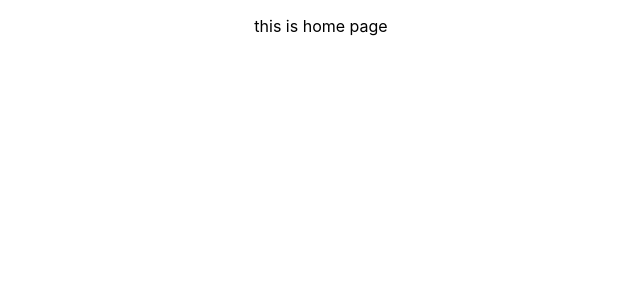
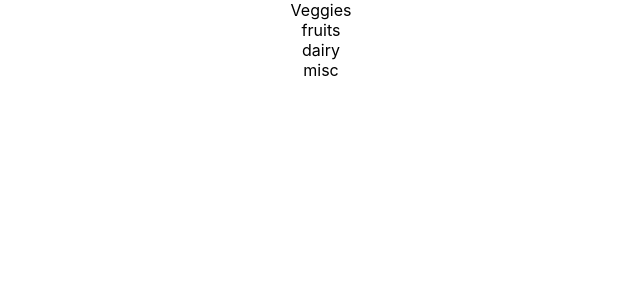
Before and after one commit to revanthkumaar/first-react-app-indegene, a React (Create React App) app: page / in a window 1280 px wide. Shown: the top 300 px of the page, without its empty margins (319-959 px from the left). Built offline with nearby package versions, Linux system fonts and the light colour scheme.

Commit message:
zxcads
asda

```diff
--- a/src/App.js
+++ b/src/App.js
@@ -1,7 +1,6 @@
 import logo from './logo.svg';
 import './App.css';
 import HomePage from './pages/home-page/home-page.component'
-
 function App() {
 
   return (
--- /dev/null
+++ b/src/components/directory/directory.component.js
@@ -0,0 +1,14 @@
+import React from 'react';
+import './directory.component.css'
+
+const Directory = () => {
+    return (
+      <div className="directory">
+        <div>Veggies</div>
+        <div>fruits</div>
+        <div>dairy</div>
+        <div>misc</div>
+      </div>
+    );
+}
+export default Directory;
--- a/src/pages/home-page/home-page.component.js
+++ b/src/pages/home-page/home-page.component.js
@@ -1,12 +1,13 @@
 import React from 'react';
 import './home-page.component.css'
+import Directory from "../../components/directory/directory.component";
 
 const HomePage = () => {
     return (
-        <div className="home-page">
-                <p>this is home page</p>
-        </div>
-    )
+      <div className="home-page">
+        <Directory />
+      </div>
+    );
 }
 
 export default HomePage;
```
Also changed, not shown: src/components/directory/directory.component.css (added).
